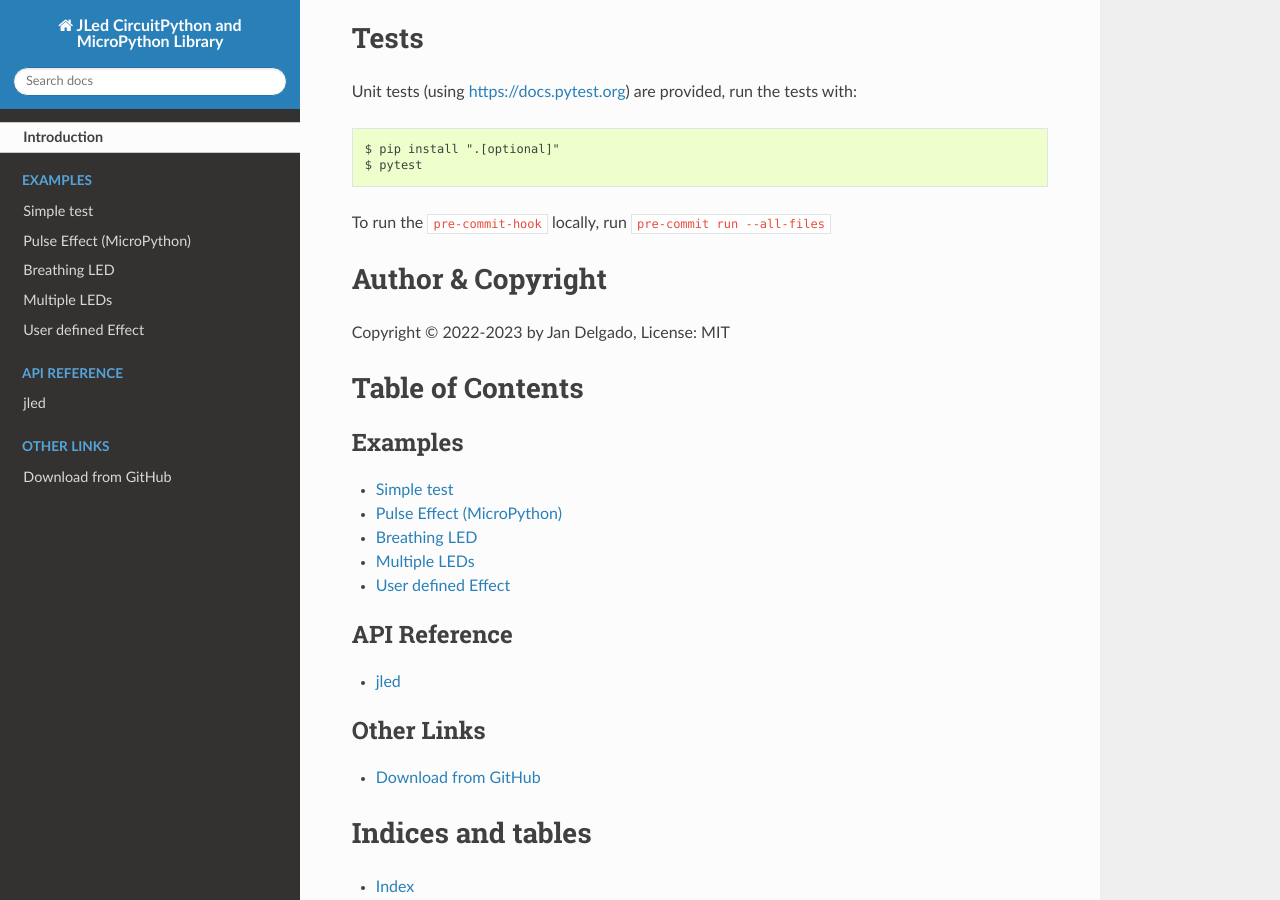
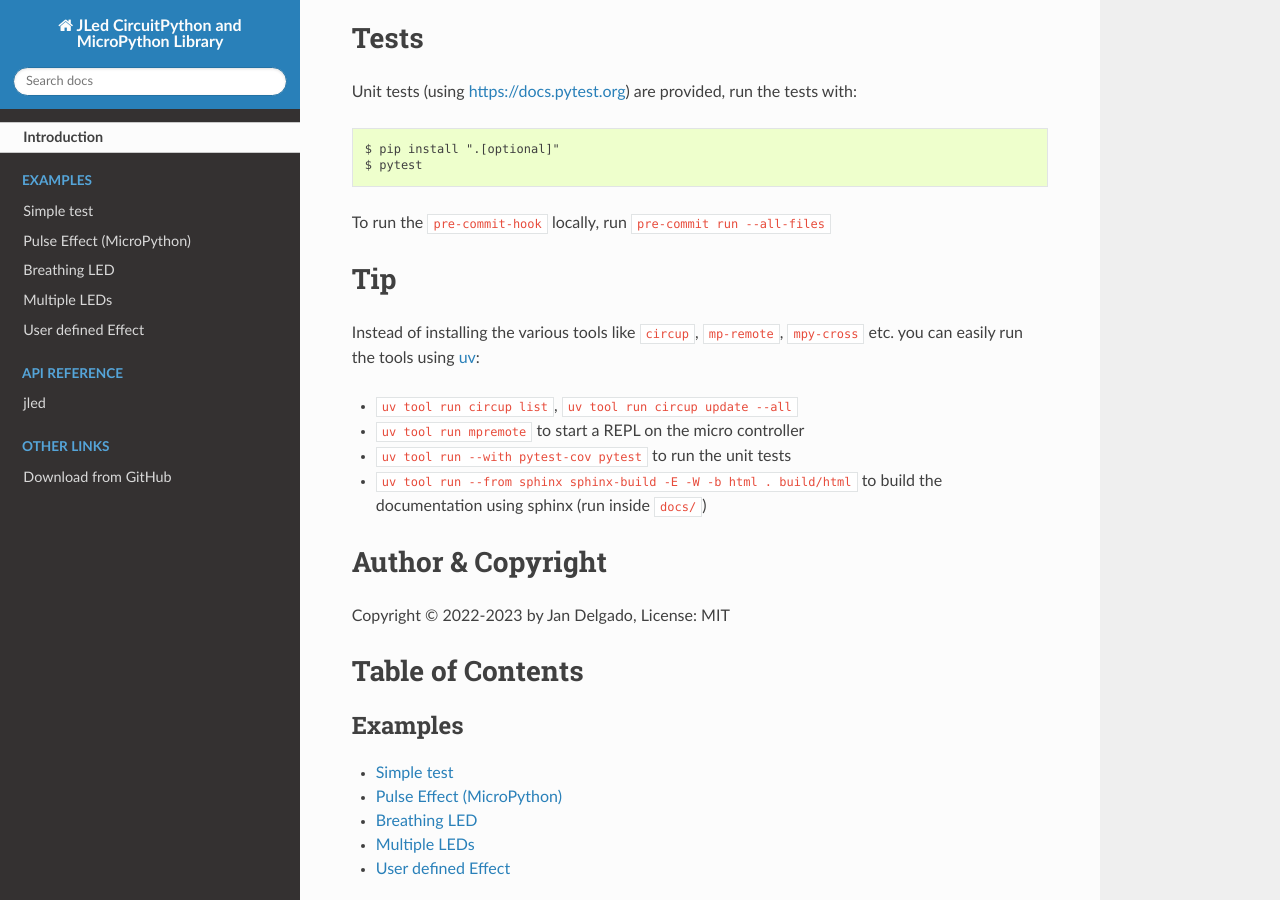
Before and after one commit to jandelgado/jled-circuitpython, a Sphinx documentation site: the page built from docs/index.rst, in a window 1280 px wide and 900 px high, scrolled down 2995 px. Built offline with Sphinx 7.4.7 and the Read the Docs theme 3.1.0, drawn with Linux system fonts in a browser that asks for light colours; some of the changed text lies outside the part shown.

```diff
--- a/README.rst
+++ b/README.rst
@@ -145,6 +145,19 @@
 
 To run the ``pre-commit-hook`` locally, run ``pre-commit run --all-files``
 
+Tip
+===
+
+Instead of installing the various tools like ``circup``, ``mp-remote``,
+``mpy-cross`` etc. you can easily run the tools using `uv <https://docs.astral.sh/uv/>`_:
+
+- ``uv tool run circup list``, ``uv tool run circup update --all``
+- ``uv tool run mpremote`` to start a REPL on the micro controller
+- ``uv tool run --with pytest-cov pytest`` to run the unit tests
+- ``uv tool run --from sphinx sphinx-build -E -W -b html . build/html`` to build
+  the documentation using sphinx (run inside ``docs/``)
+
+
 Author & Copyright
 ==================
 
--- a/docs/conf.py
+++ b/docs/conf.py
@@ -121,10 +121,10 @@
         import sphinx_rtd_theme
 
         html_theme = "sphinx_rtd_theme"
-        html_theme_path = [sphinx_rtd_theme.get_html_theme_path(), "."]
+#        html_theme_path = [sphinx_rtd_theme.get_html_theme_path(), "."]
     except:
         html_theme = "default"
-        html_theme_path = ["."]
+#        html_theme_path = ["."]
 else:
     html_theme_path = ["."]
 
```
Also changed, not shown: other parts of README.rst (+4 -4 lines), 5 other files.
